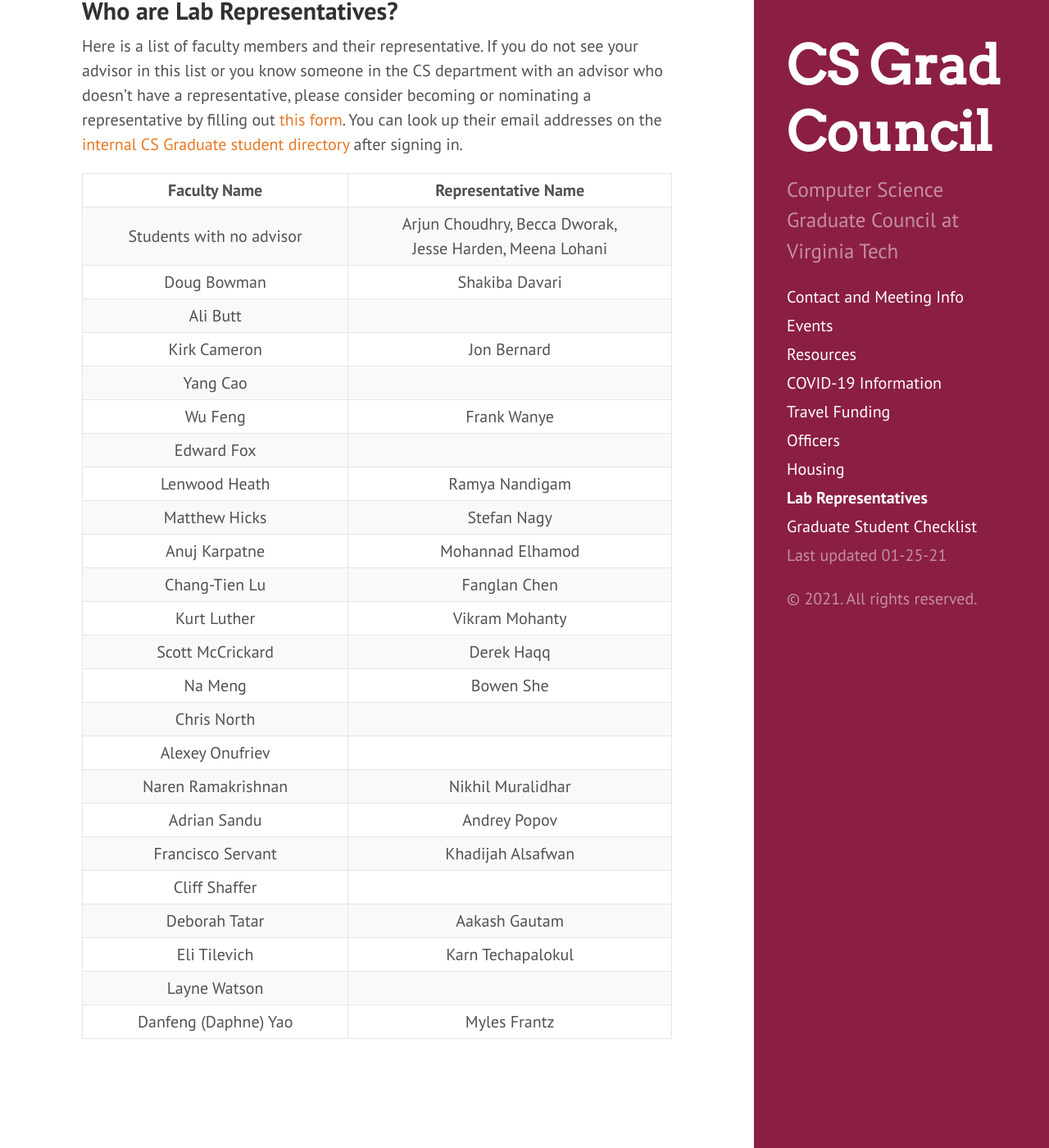
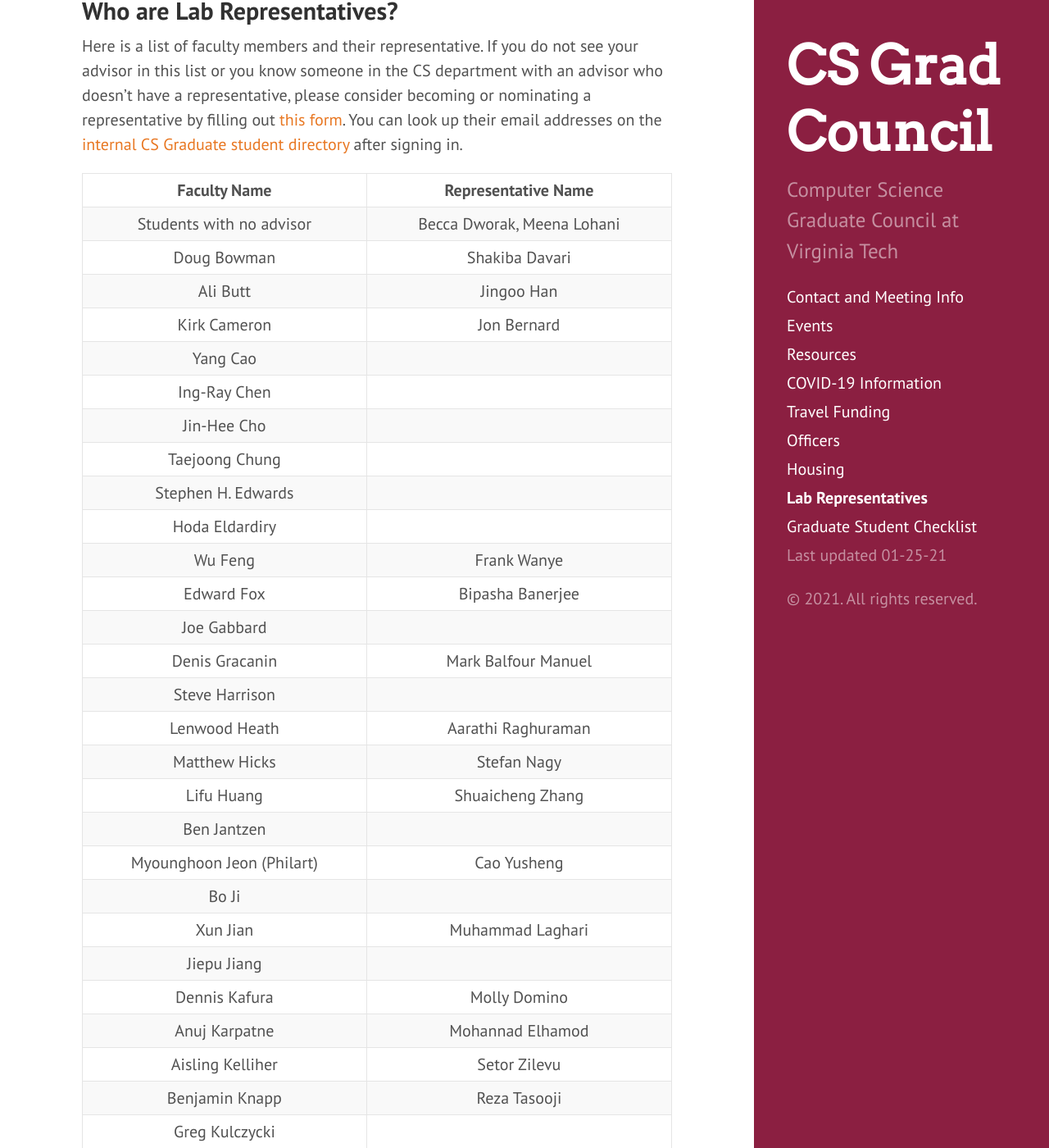
Before and after one commit to CSGraduateCouncil-VirginiaTech/csgc-website, a Jekyll site: the page built from labrepresentative.md, in a window 1280 px wide and 1400 px high, scrolled down 344 px. Shown: the whole window at 82% size. Built offline with Jekyll 4.4.1, drawn with Linux system fonts in a browser that asks for light colours; some of the changed text lies outside the part shown.

Commit message:
Update labrepresentative.md (#131)

```diff
--- a/labrepresentative.md
+++ b/labrepresentative.md
@@ -15,27 +15,58 @@ Here is a list of faculty members and their representative. If you do not see yo
 
 Faculty Name | Representative Name
 :---: | :---:
-Students with no advisor | Arjun Choudhry, Becca Dworak, <br> Jesse Harden, Meena Lohani
+Students with no advisor | Becca Dworak, Meena Lohani
 Doug Bowman | Shakiba Davari
-Ali Butt |
+Ali Butt | Jingoo Han
 Kirk Cameron | Jon Bernard
 Yang Cao |
+Ing-Ray Chen |
+Jin-Hee Cho |
+Taejoong Chung |
+Stephen H. Edwards |
+Hoda Eldardiry |
 Wu Feng | Frank Wanye
-Edward Fox |
-Lenwood Heath | Ramya Nandigam
+Edward Fox | Bipasha Banerjee
+Joe Gabbard |
+Denis Gracanin | Mark Balfour Manuel
+Steve Harrison |
+Lenwood Heath | Aarathi Raghuraman
 Matthew Hicks | Stefan Nagy
+Lifu Huang | Shuaicheng Zhang
+Ben Jantzen |
+Myounghoon Jeon (Philart) | Cao Yusheng
+Bo Ji |
+Xun Jian | Muhammad Laghari
+Jiepu Jiang |
+Dennis Kafura | Molly Domino
 Anuj Karpatne | Mohannad Elhamod
+Aisling Kelliher | Setor Zilevu
+Benjamin Knapp | Reza Tasooji
+Greg Kulczycki |
+Sang Won Lee | Tausif Md Tahsin
+Wenjing Lou |
 Chang-Tien Lu | Fanglan Chen
 Kurt Luther | Vikram Mohanty
 Scott McCrickard | Derek Haqq
 Na Meng | Bowen She
-Chris North |
+T. M. Murali | Nure Tasnina
+Chris North | Kylie Davidson
 Alexey Onufriev |
+Dimitrios Nikolopoulos |
+Nicholas F. Polys |
+Aditya Prakash | Anika Tabassum
+Sharath Raghvendra | Rachita Sowle
 Naren Ramakrishnan | Nikhil Muralidhar
+Chandan Reddy | Akshita Jha
 Adrian Sandu | Andrey Popov
 Francisco Servant | Khadijah Alsafwan
-Cliff Shaffer |
+Mohammed Seyam |
+Cliff Shaffer | Rifat Sabbir Mansur
+Jamie Sikora |
 Deborah Tatar | Aakash Gautam
-Eli Tilevich | Karn Techapalokul
-Layne Watson |
+Eli Tilevich | Annette Feng
+Joseph G. Trant |
+Bimal Viswanath | Jiameng Pu
+Layne Watson | Joshua Chance Detwiler
 Danfeng (Daphne) Yao | Myles Frantz
+Liqing Zhang | Monjura Afrin Rumi
```
